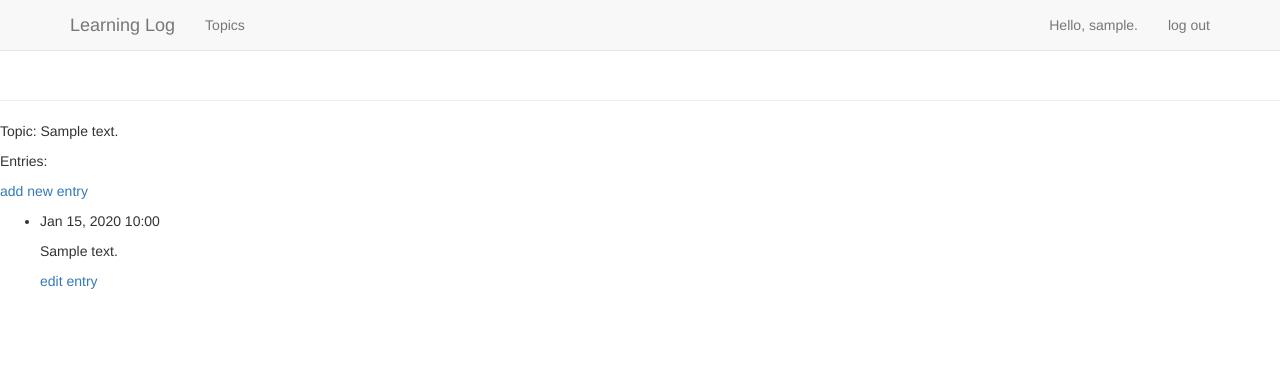
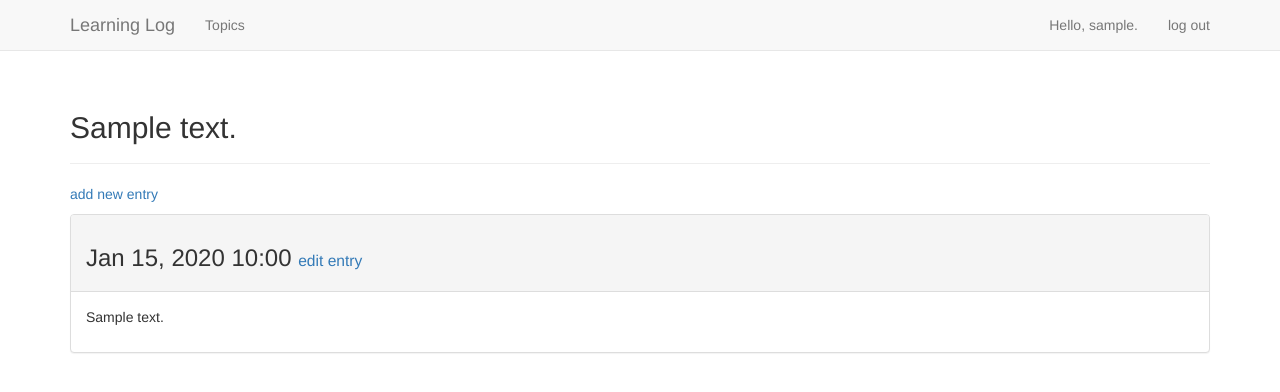
Before and after one commit to mashilu/hello-django, a Django app: page /show_topic/1/ in a window 1280 px wide. Shown: the top 392 px of the page. Run offline with Django 3.2, Linux system fonts and the light colour scheme; a user stored in the database is signed in; tables that the repository leaves empty hold one stand-in row (values such as "Sample post"); some libraries are stand-ins or nearby versions.

Commit message:
***********

```diff
--- a/learning_logs/templates/learning_logs/base.html
+++ b/learning_logs/templates/learning_logs/base.html
@@ -45,7 +45,7 @@
         </div>
     </nav>
 
-    <div clas="container">
+    <div class="container">
         <div class="page-header">
             {% block header %}{% endblock header %}
         </div>
--- a/learning_logs/templates/learning_logs/topic.html
+++ b/learning_logs/templates/learning_logs/topic.html
@@ -1,23 +1,30 @@
 {% extends 'learning_logs/base.html' %}
+
+{% block header %}
+    <h2>{{ topic }}</h2>
+{% endblock header %}
 
 {% block content %}
 
-    <p>Topic: {{ topic }}</p>
-    <p>Entries:</p>
     <p><a href="{% url 'learning_logs:add_new_entry' topic.id %}">add new entry</a> </p>
-    <ul>
-        {% for entry in entries %}
-            <li>
-                <p>{{ entry.date_added|date:'M d, Y H:i' }}</p>
-                <p>{{ entry.text|linebreaks }}</p>
-                <p>
-                    <a href="{% url 'learning_logs:edit_entry' entry.id %}">edit entry</a>
-                </p>
-            </li>
+
+    {% for entry in entries %}
+        <div class="panel panel-default">
+            <div class="panel-heading">
+                <h3>
+                    {{ entry.date_added|date:'M d, Y H:i' }}
+                    <small>
+                        <a href="{% url 'learning_logs:edit_entry' entry.id %}">edit entry</a>
+                    </small>
+                </h3>
+            </div>
+            <div class="panel-body">
+                {{ entry.text|linebreaks }}
+            </div>
+        </div><!-- panel -->
+
         {% empty %}
-            <li>
-                There are no entries for this topic yet.
-            </li>
+            There are no entries for this topic yet.
         {% endfor %}
     </ul>
 
--- a/learning_logs/templates/learning_logs/topics.html
+++ b/learning_logs/templates/learning_logs/topics.html
@@ -1,8 +1,11 @@
 {% extends "learning_logs/base.html" %}
+
+{% block header %}
+    <h1>Topics</h1>
+{% endblock header %}
 
 {% block content %}
 
-    <p>Topics</p>
     <ul>
         {% for topic in topics %}
             <li>
```
